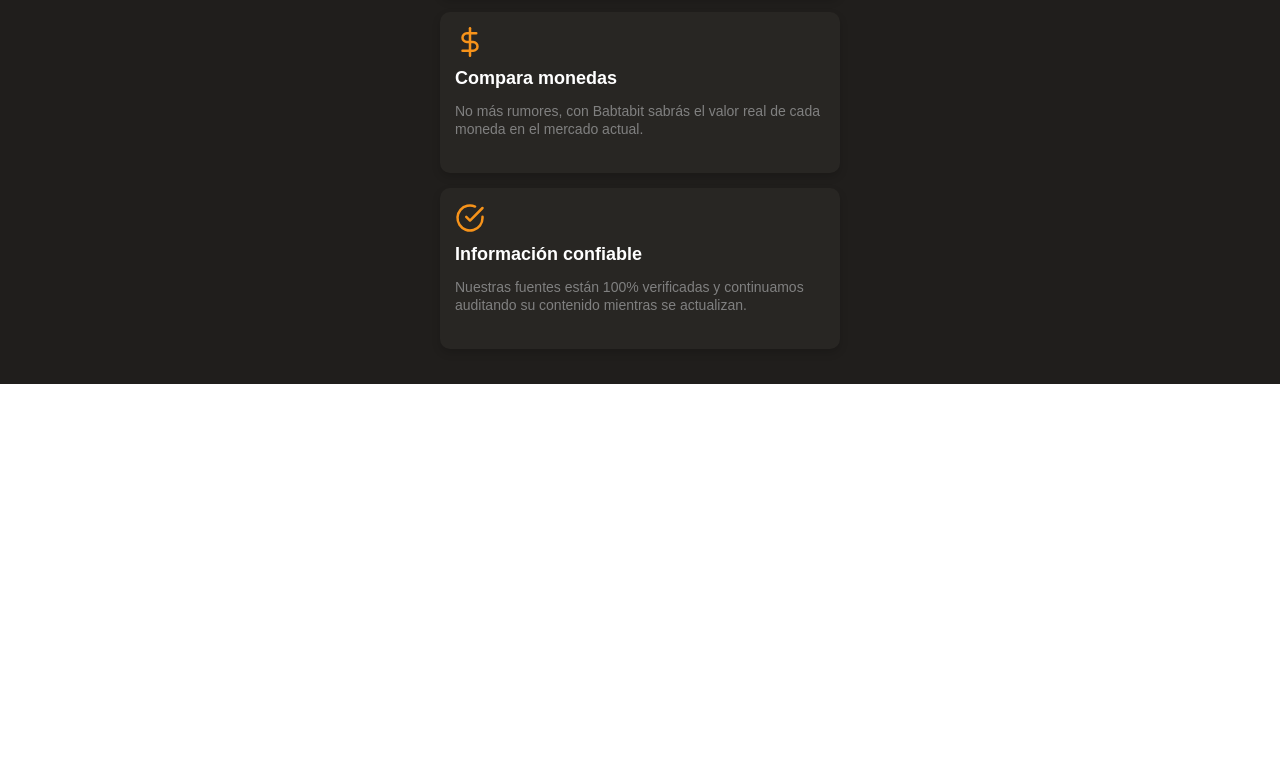
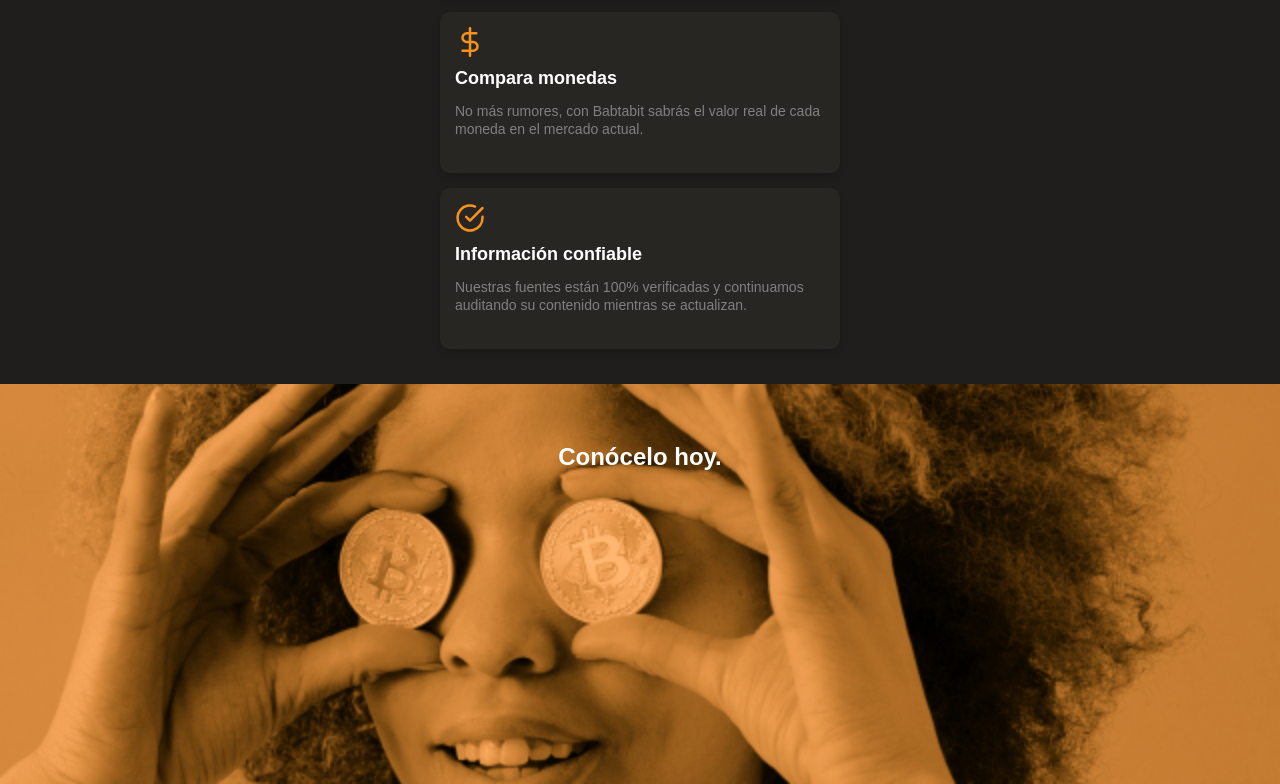
Before and after one commit to renatocuellar/batatabit, a plain HTML site: page index.html in a window 1280 px wide. Shown: the part 1600-2384 px from the top of the page. Before the commit the page ends 1984 px from the top, so only its background shows below. Drawn offline with Linux system fonts and the light colour scheme.

Commit message:
Terminamos la tercera etapa de nuestra landing page

```diff
--- a/index.html
+++ b/index.html
@@ -112,7 +112,9 @@
                 </article>
             </section>
         </section>
-        <section></section>
+        <section class="bitcoin-image-container">
+            <h2>Conócelo hoy.</h2>
+        </section>
         <section></section>
     </main>
     <footer></footer>
--- a/styles.css
+++ b/styles.css
@@ -462,3 +462,23 @@ border-radius: 0 15px 0 0;
     color: #808080;
     padding-bottom: 20px;
 }
+
+.bitcoin-image-container {
+    width: 100%;
+    min-width: 320px;
+    height: 50vh;
+    background-image: url(./assets/img/bitcoinbaby2x.jpg);
+    background-position: center;
+    background-size: cover;
+    background-repeat: no-repeat;
+}
+
+.bitcoin-image-container h2 {
+    padding-top: 60px;
+    margin-bottom: 20px;
+    font-size: 2.4rem;
+    font-weight: bold;
+    line-height: 2.6rem;
+    color: var(--white);
+    text-align: center;
+}
```
